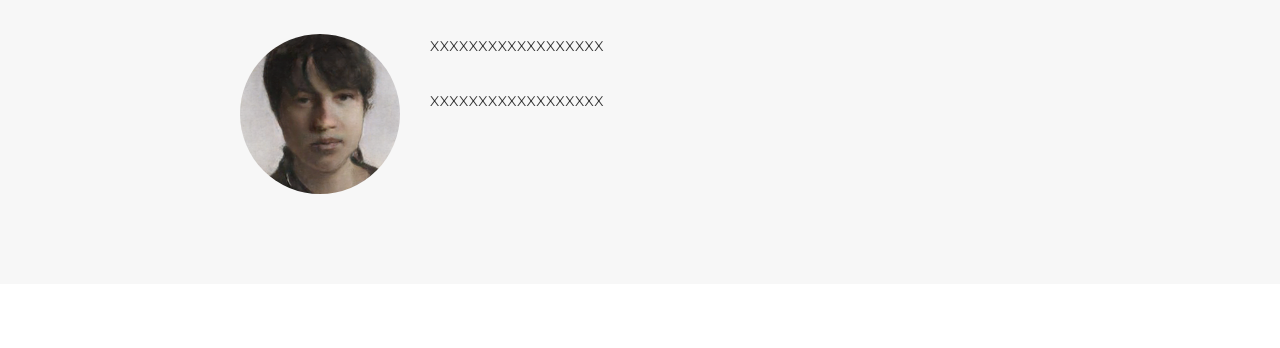
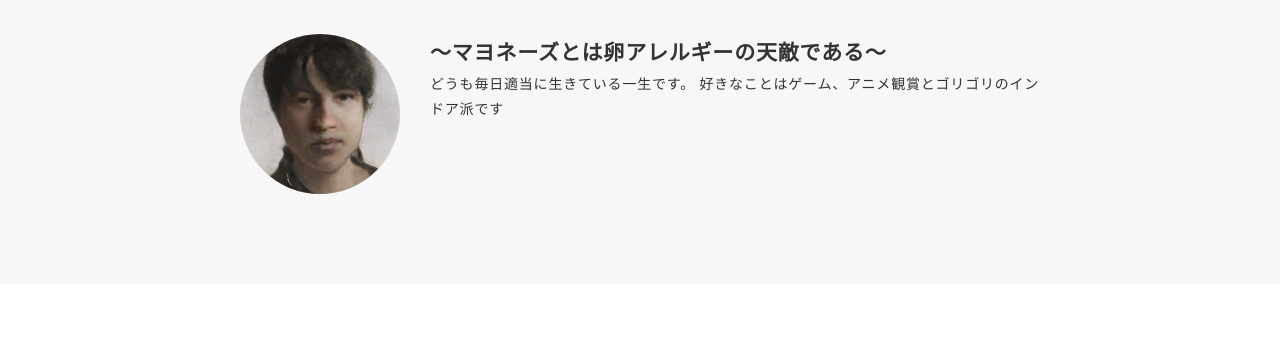
Before and after one commit to Ask-Notes/portfolio, a plain HTML site: page docs/index.html in a window 1280 px wide. Shown: the part 203-551 px from the top of the page. Drawn offline with nearby package versions, Linux system fonts and the light colour scheme.

Commit message:
プロフの変更

```diff
--- a/docs/css/style.css
+++ b/docs/css/style.css
@@ -288,6 +288,7 @@ li {
 
   .profile-body p:not(:last-child) {
     margin-bottom: 20px;
+    font-size:50
   }
 
   .skill-list {
--- a/docs/index.html
+++ b/docs/index.html
@@ -50,8 +50,9 @@
 							<img src="img/profile.png" alt="自画像" />
 						</p>
 						<div class="profile-body">
-							<p>XXXXXXXXXXXXXXXXXX</p>
-							<p>XXXXXXXXXXXXXXXXXX</p>
+							<h2>～マヨネーズとは卵アレルギーの天敵である～</h2>
+							<p>どうも毎日適当に生きている一生です。
+							好きなことはゲーム、アニメ観賞とゴリゴリのインドア派です</p>
 						</div>
 					</div>
 				</div>
```
